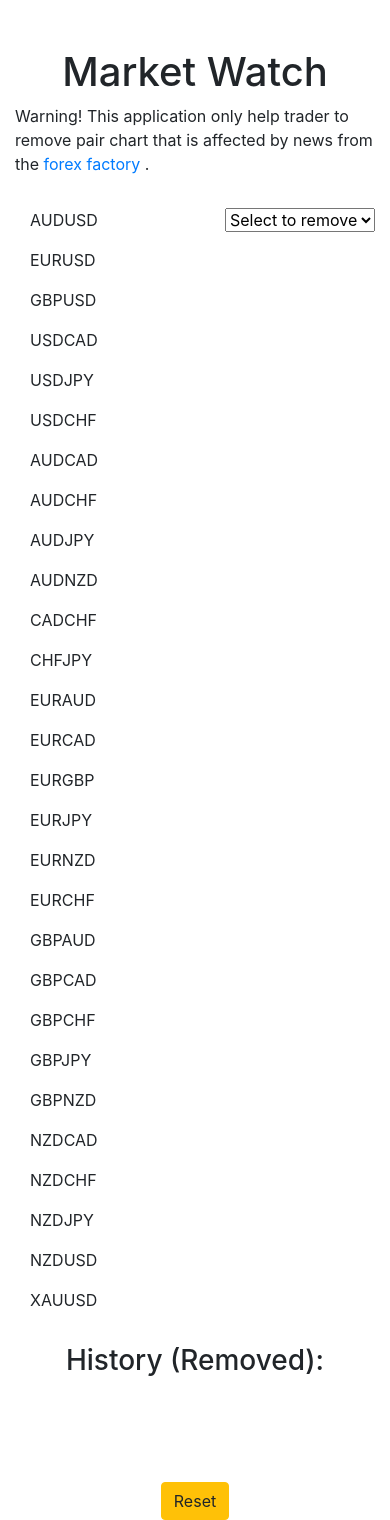
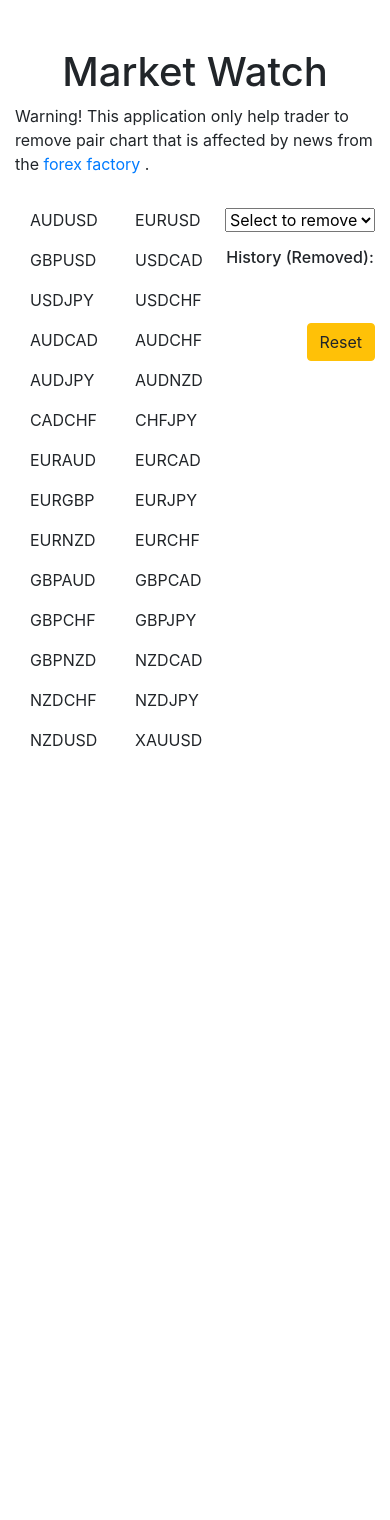
Before and after one commit to AzriZzz/market-watch, an Angular app: page / in a window 390 px wide. After the commit the page ends 844 px from the top, so only its background shows below. Built offline with nearby package versions, Linux system fonts and the light colour scheme.

Commit message:
update interface for the view

```diff
--- a/src/app/app.component.html
+++ b/src/app/app.component.html
@@ -19,9 +19,18 @@
             <option value="selectAll">Select to remove</option>
             <option *ngFor="let select of selectChart" value="{{select}}">{{ select }}</option>
           </select>
+          <h6 class="text-center mt-3">History (Removed): </h6>
+        <div class="row">
+          <div class="col-md-12">
+            <div class="col-md-4 col-6 col-sm-4 pr-2" *ngFor="let pair of pairRemove">{{ pair }}</div>
+          </div>
+        </div>
+          <button class="center btn btn-warning float-right mt-5" (click)="resetpair()">
+              Reset
+            </button>
         </div>
         <div class="row">
-          <div *ngFor="let chart of chartList" class="col-md-4">
+          <div *ngFor="let chart of chartList" class="col-md-4 col-6 col-sm-4">
             <div class="pb-3">
               {{ chart }} <br>
             </div>
@@ -29,20 +38,5 @@
         </div>
       </div>
     </div>
-    <div class="row mt-3">
-      <div class="col-md-6 offset-md-3">
-        <h3 class="text-center">History (Removed): </h3>
-        <div class="row">
-          <div class="col-md-4" *ngFor="let pair of pairRemove">{{ pair }}</div>
-        </div>
-      </div>
-    </div>
-    <div class="row mt-5 pt-5">
-      <div class="col-md-6 offset-md-3 text-center">
-        <button class="center btn btn-warning" (click)="resetpair()">
-          Reset
-        </button>
-      </div>
-    </div>
   </div>
 </div>
--- a/src/app/app.component.ts
+++ b/src/app/app.component.ts
@@ -50,7 +50,8 @@ export class AppComponent {
 
     if (value == "selectAll"){
       console.log('DO nothing');
-    } else {
+    }
+    else {
       this.pairRemove.push(value);
     }
 
```
